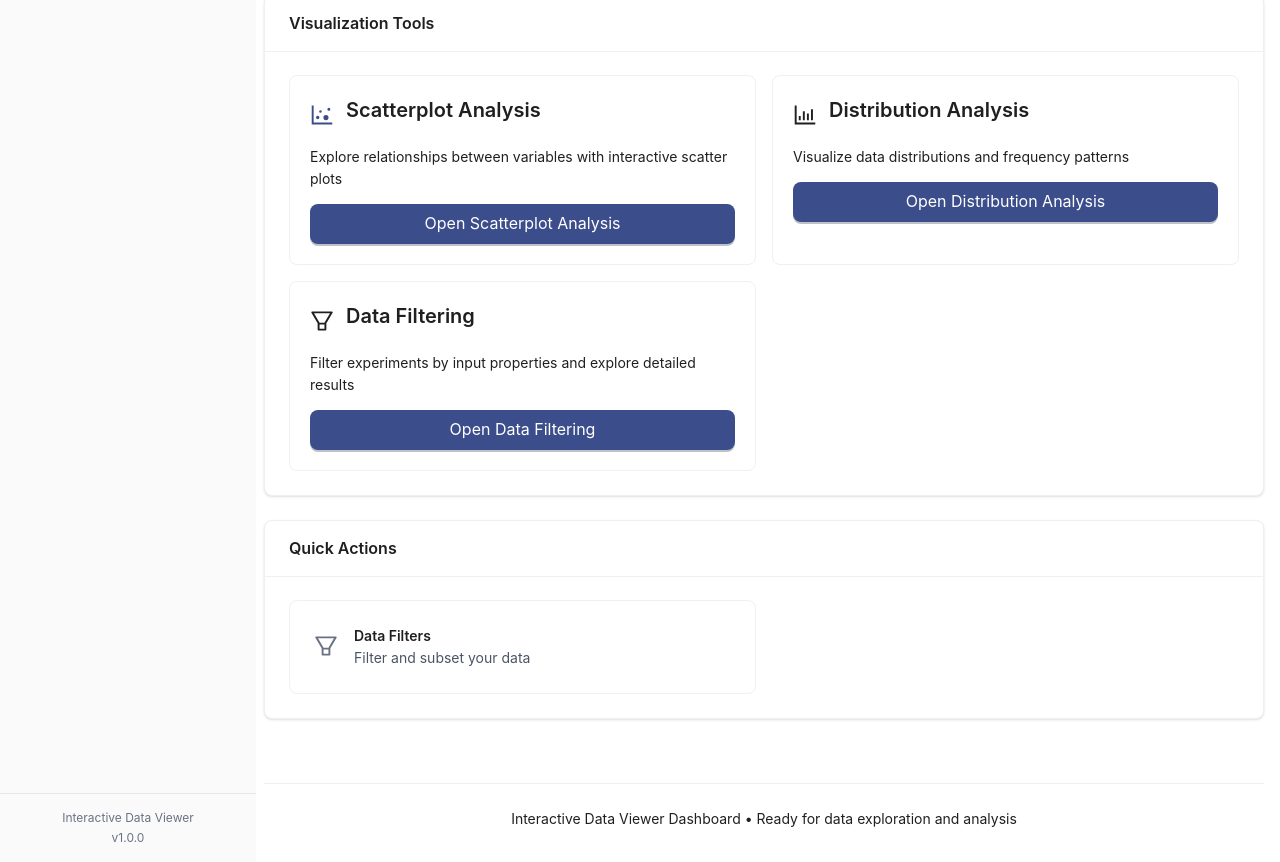
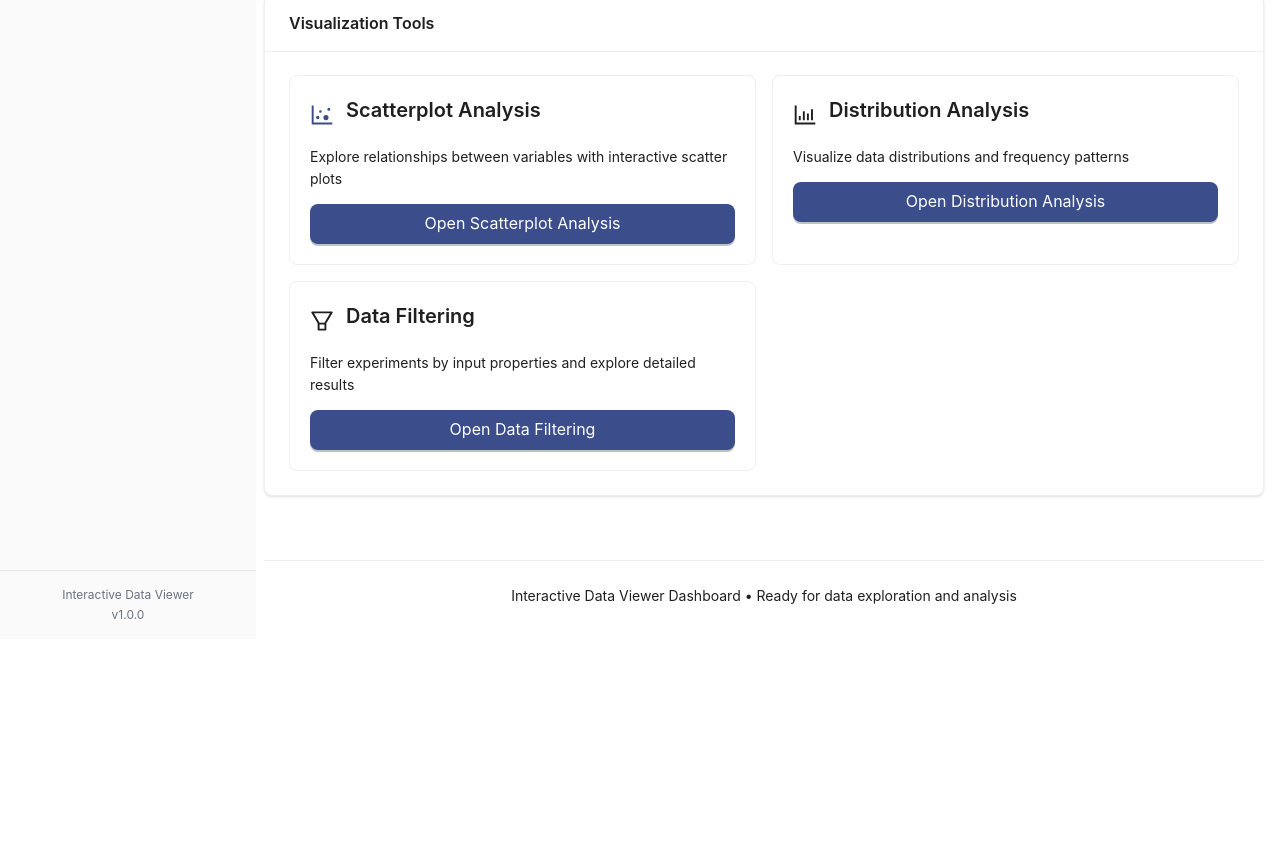
Before and after one commit to danialkhan02/Interactive-Data-Viewer, a Next.js app: page / in a window 1280 px wide. Shown: the part 441-1303 px from the top of the page. After the commit the page ends 1080 px from the top, so only its background shows below. Built offline with nearby package versions, Linux system fonts and the light colour scheme.

Commit message:
fix: children issue in filtering drawer

```diff
--- a/app/components/Dashboard.tsx
+++ b/app/components/Dashboard.tsx
@@ -8,7 +8,6 @@ import {
   DatabaseOutlined,
   ExperimentOutlined
 } from '@ant-design/icons';
-import { useAppSelector } from '../store/hooks';
 import { getDatasetSummary } from '../services/dataParser';
 const { Title, Paragraph, Text } = Typography;
 
@@ -19,8 +18,6 @@ interface DashboardProps {
 }
 
 export default function Dashboard({ onViewChange }: DashboardProps) {
-  const { selectedInputs, selectedOutputs } = useAppSelector(state => state.dataset);
-
   // Load dataset summary for overview stats
   const summary = getDatasetSummary();
 
@@ -45,11 +42,6 @@ export default function Dashboard({ onViewChange }: DashboardProps) {
       title: 'Output Properties',
       value: summary.outputProperties,
       icon: <DatabaseOutlined className="text-orange-600" />,
-    },
-    {
-      title: 'Selected Variables',
-      value: selectedInputs.length + selectedOutputs.length,
-      icon: <FilterOutlined className="text-purple-600" />,
     },
   ];
 
@@ -77,15 +69,6 @@ export default function Dashboard({ onViewChange }: DashboardProps) {
       icon: <FilterOutlined className="text-2xl text-purple-500" />,
       color: 'border-gray-200',
       buttonColor: 'primary',
-    },
-  ];
-
-  const quickActions = [
-    {
-      key: 'filters',
-      title: 'Data Filters',
-      icon: <FilterOutlined />,
-      description: 'Filter and subset your data',
     },
   ];
 
@@ -154,72 +137,6 @@ export default function Dashboard({ onViewChange }: DashboardProps) {
           </Row>
         </Card>
 
-        {/* Quick Actions */}
-        <Card title="Quick Actions" className="shadow-sm">
-          <Row gutter={[16, 16]}>
-            {quickActions.map((action) => (
-              <Col xs={24} sm={12} key={action.key}>
-                <Card
-                  className="bg-gray-50 border-0 hover:bg-gray-100 transition-colors cursor-pointer"
-                  onClick={() => handleVisualizationClick(action.key)}
-                >
-                  <div className="flex items-center">
-                    <div className="text-2xl text-gray-500 mr-4">
-                      {action.icon}
-                    </div>
-                    <div>
-                      <Text strong className="text-lg">{action.title}</Text>
-                      <div className="text-gray-600">{action.description}</div>
-                    </div>
-                  </div>
-                </Card>
-              </Col>
-            ))}
-          </Row>
-        </Card>
-
-        {/* Current Selection Summary */}
-        {(selectedInputs.length > 0 || selectedOutputs.length > 0) && (
-          <Card title="Current Selection" className="shadow-sm border-blue-200">
-            <Row gutter={[16, 8]}>
-              {selectedInputs.length > 0 && (
-                <Col xs={24} lg={12}>
-                  <div>
-                    <Text strong className="text-blue-600">Selected Inputs ({selectedInputs.length}):</Text>
-                    <div className="mt-2">
-                      {selectedInputs.map(input => (
-                        <span
-                          key={input}
-                          className="inline-block bg-blue-100 text-blue-800 px-2 py-1 rounded text-sm mr-2 mb-1"
-                        >
-                          {input}
-                        </span>
-                      ))}
-                    </div>
-                  </div>
-                </Col>
-              )}
-              {selectedOutputs.length > 0 && (
-                <Col xs={24} lg={12}>
-                  <div>
-                    <Text strong className="text-green-600">Selected Outputs ({selectedOutputs.length}):</Text>
-                    <div className="mt-2">
-                      {selectedOutputs.map(output => (
-                        <span
-                          key={output}
-                          className="inline-block bg-green-100 text-green-800 px-2 py-1 rounded text-sm mr-2 mb-1"
-                        >
-                          {output}
-                        </span>
-                      ))}
-                    </div>
-                  </div>
-                </Col>
-              )}
-            </Row>
-          </Card>
-        )}
-
         {/* Footer Info */}
         <div className="text-center py-4">
           <Divider />
--- a/app/components/ui/FilterPanel.tsx
+++ b/app/components/ui/FilterPanel.tsx
@@ -7,7 +7,6 @@ import { getInputProperties, getPropertyRange } from '../../services/dataParser'
 import RangeSlider from './RangeSlider';
 
 const { Title, Text } = Typography;
-const { Panel } = Collapse;
 
 export interface PropertyFilter {
   property: string;
@@ -216,15 +215,15 @@ export default function FilterPanel({
         <Collapse
           defaultActiveKey={defaultCollapsed ? [] : ['filters']}
           ghost
-        >
-          <Panel
-            header={
+          items={[
+            {
+              key: 'filters',
+              label: (
                 <Text strong>
                   Input Property Filters ({activeFilterCount} active)
                 </Text>
-            }
-            key="filters"
-          >
+              ),
+              children: (
                 <Space direction="vertical" className="w-full" size="middle">
                   {filterEntries.length === 0 ? (
                     <Text type="secondary">No input properties available for filtering</Text>
@@ -265,8 +264,10 @@ export default function FilterPanel({
                     ))
                   )}
                 </Space>
-          </Panel>
-        </Collapse>
+              )
+            }
+          ]}
+        />
 
         {/* Footer Info */}
         {activeFilterCount > 0 && (
```
Lines whose indentation alone changed are shown as unchanged.
